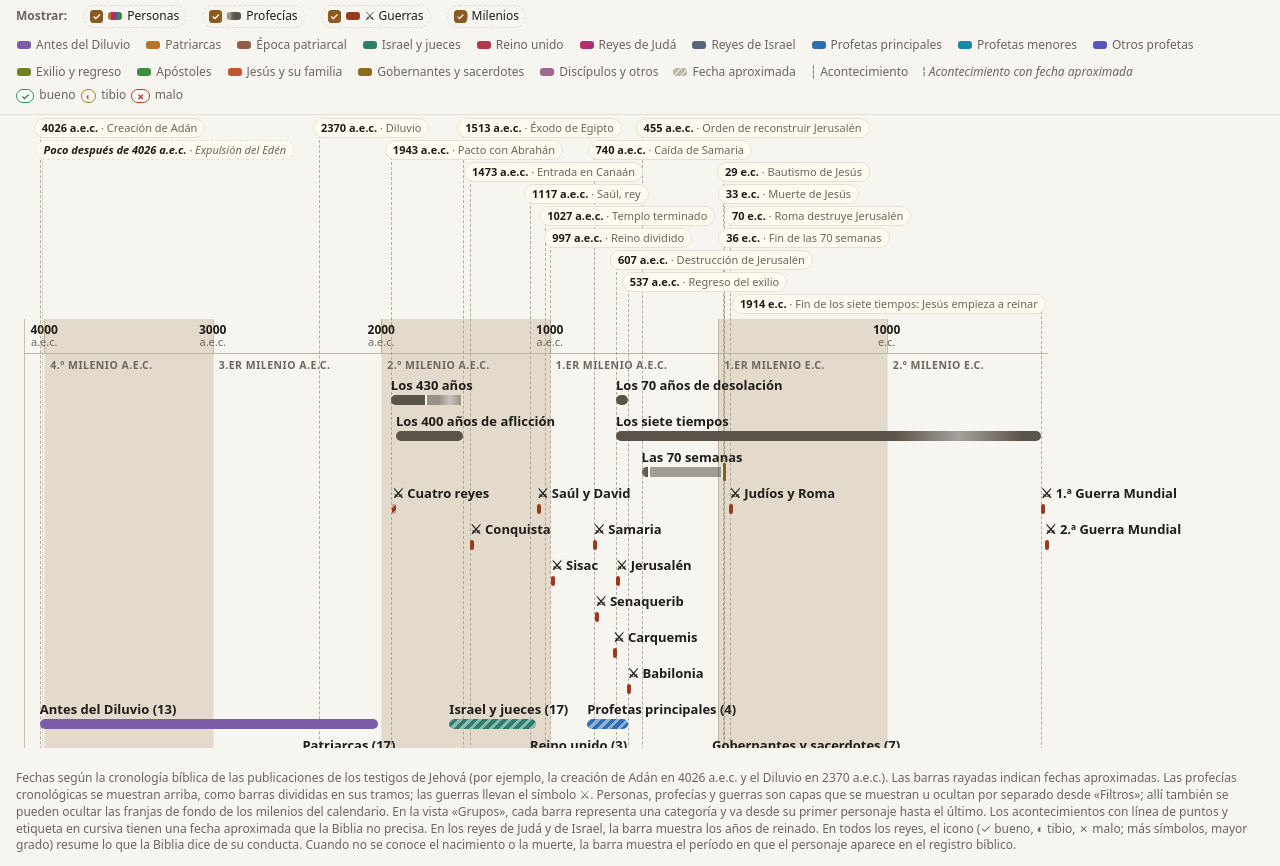
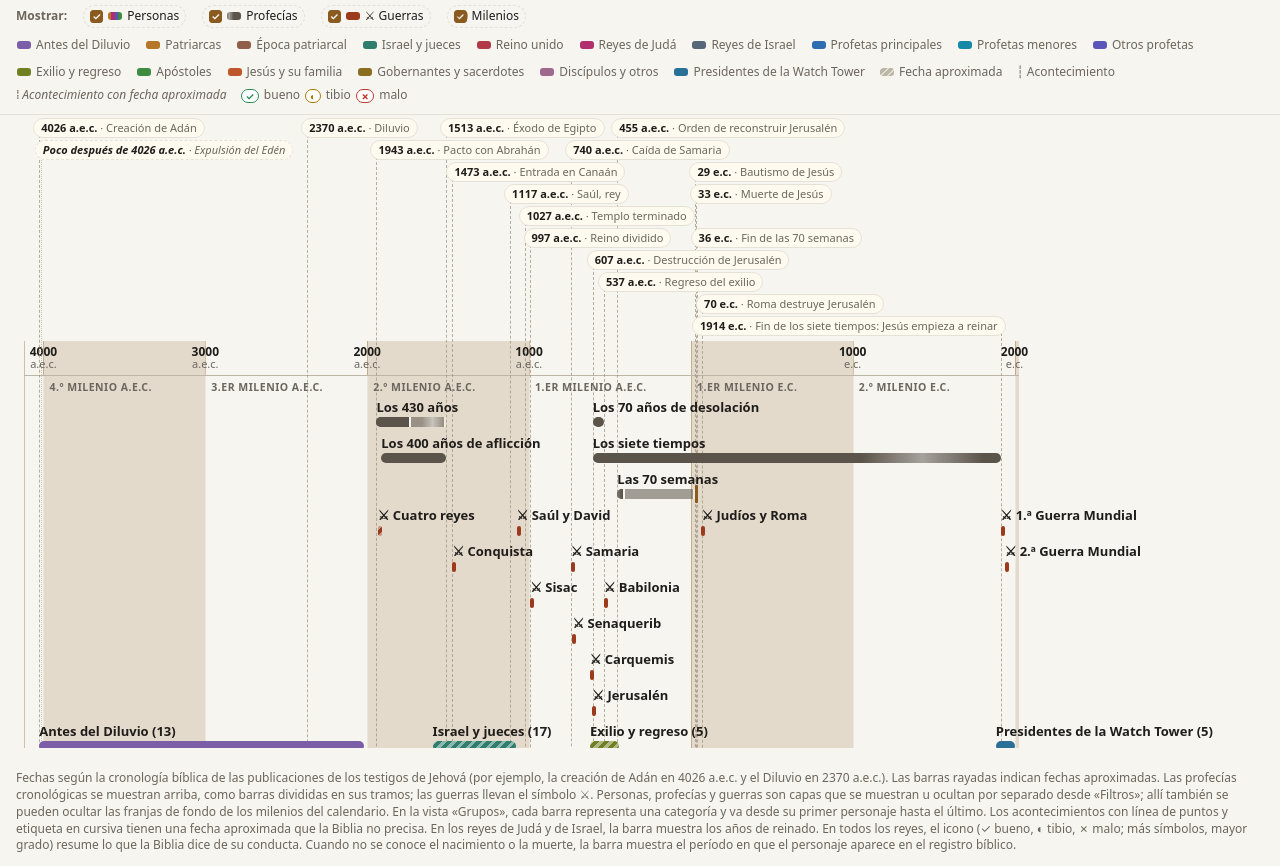
Before and after one commit to Nestornjrz/LineaDeTiempo, a plain HTML site: page index.html in a window 1280 px wide. Shown: the part 52-918 px from the top of the page. Drawn offline with Linux system fonts and the light colour scheme.

Commit message:
Agregar los primeros presidentes de la Sociedad Watch Tower
- Nueva categoría "Presidentes de la Watch Tower" (capa Personas) con
  Russell, Rutherford, Knorr, Franz y Henschel; la barra muestra los
  años de presidencia y la ficha, su nacimiento, muerte y un hecho
  destacado.
- La ficha muestra "Fuente:" cuando no hay textos bíblicos que citar.
- La línea de tiempo se extiende hasta 2030 y se agrega la franja del
  3.er milenio e.c.

Co-Authored-By: Claude Opus 5.5 <noreply@anthropic.com>

```diff
--- a/index.html
+++ b/index.html
@@ -22,7 +22,7 @@
   --c-ante:#7b5ea7; --c-patri:#b5762a; --c-epat:#8f5f4a; --c-israel:#2f7d6d; --c-reyes:#b23a48;
   --c-juda:#b0306f; --c-isr:#56677a;
   --c-profp:#2f6db3; --c-profm:#1689a8; --c-prof:#5a55b8;
-  --c-exilio:#6f7f22; --c-cristo:#c0562b; --c-apost:#3d8c40; --c-gob:#8a6d1f; --c-disc:#a0688f; --c-crono:#5b544a; --c-guerra:#9c3a1e;
+  --c-exilio:#6f7f22; --c-cristo:#c0562b; --c-apost:#3d8c40; --c-gob:#8a6d1f; --c-disc:#a0688f; --c-crono:#5b544a; --c-guerra:#9c3a1e; --c-pres:#2a6f97;
   --good:#2e8b57; --bad:#c0392b; --tibio:#a87a00;
   --mil:rgba(138,90,31,.17); --mil-line:rgba(138,90,31,.35); --sheen:rgba(255,255,255,.45); --event:#9a8f7a; --pill:#fffaf0; --shadow:0 6px 24px rgba(40,30,10,.18);
 }
@@ -34,7 +34,7 @@
     --c-juda:#e66fa6; --c-isr:#9aaabd;
     --good:#5cc98a; --bad:#ef6b5e; --tibio:#e8c04a;
     --c-profp:#6aa3e6; --c-profm:#4cc4e0; --c-prof:#9b96ec;
-    --c-exilio:#a8bb4c; --c-cristo:#ee8758; --c-apost:#6cc26f; --c-gob:#d1b04f; --c-disc:#d39bc2; --c-crono:#ada188; --c-guerra:#e0714f;
+    --c-exilio:#a8bb4c; --c-cristo:#ee8758; --c-apost:#6cc26f; --c-gob:#d1b04f; --c-disc:#d39bc2; --c-crono:#ada188; --c-guerra:#e0714f; --c-pres:#6fb3d9;
     --mil:rgba(255,236,205,.12); --mil-line:rgba(224,168,90,.3); --sheen:rgba(255,255,255,.6); --event:#8c836f; --pill:#2a261d; --shadow:0 6px 24px rgba(0,0,0,.5);
   }
 }
@@ -402,6 +402,7 @@ body.v .person.crono .bar::after{
    dt: texto propio para la duración (se usa en lugar del texto automático)
    seg: tramos de una profecía [{n, s, e, d}]; mark: momentos destacados dentro de ella [{y, n}]
    lb: nombre corto para la barra en la vista vertical (celular)
+   src: fuente (publicación) cuando no hay textos bíblicos que citar
    q: término de búsqueda en jw.org cuando el nombre lleva aclaración, p. ej. "Ocozías (Judá)"
 */
 const CATS = {
@@ -420,6 +421,7 @@ const CATS = {
   cristo: {n:'Jesús y su familia', v:'--c-cristo', t:'Jesús, sus padres, sus medios hermanos y sus parientes'},
   gob:    {n:'Gobernantes y sacerdotes', v:'--c-gob', t:'Reyes, emperadores, gobernadores y sumos sacerdotes del tiempo de Jesús'},
   disc:   {n:'Discípulos y otros', v:'--c-disc', t:'Discípulos y otras personas de los Evangelios y de los primeros años del cristianismo'},
+  pres:   {n:'Presidentes de la Watch Tower', v:'--c-pres', t:'Presidentes de la Sociedad Watch Tower Bible and Tract Society of Pennsylvania, la entidad legal de los testigos de Jehová'},
   // capa: no es una categoría de personas; se muestra u oculta con su propio botón y no se agrupa
   crono:  {n:'Profecías cronológicas', v:'--c-crono', t:'Profecías bíblicas que indican un periodo de tiempo y cuyo cumplimiento se puede fechar', capa:true},
   guerra: {n:'Guerras', v:'--c-guerra', t:'Guerras y conquistas importantes del relato bíblico y de su cumplimiento profético', capa:true},
@@ -696,6 +698,28 @@ const PEOPLE = [
    d:'La guerra más destructiva de la historia. Las publicaciones de los testigos de Jehová la consideran parte del cumplimiento de la señal de los últimos días.',
    r:'Mateo 24:7; 2 Timoteo 3:1-5; Apocalipsis 6:4', al:'guerra mundial segunda'},
 
+  // --- Presidentes de la Sociedad Watch Tower (la barra muestra los años de presidencia) ---
+  {n:'Charles T. Russell', q:'Charles Taze Russell', s:1884, e:1916, c:'pres', k:'presidencia',
+   dt:'Presidente de 1884 a 1916 (32 años). Nació en 1852 y murió en 1916',
+   d:'Con un grupo de Estudiantes de la Biblia de Pittsburgh (EE. UU.) empezó a estudiar la Biblia a fondo y en 1879 comenzó a publicar la revista que hoy se llama La Atalaya. Fue el primer presidente de la Sociedad Watch Tower.',
+   src:'Los testigos de Jehová, proclamadores del Reino de Dios (1993) y otras publicaciones de jw.org', r:'', al:'Russell Charles Taze Atalaya Estudiantes de la Biblia'},
+  {n:'Joseph F. Rutherford', q:'Joseph Rutherford', s:1917, e:1942, c:'pres', k:'presidencia',
+   dt:'Presidente de 1917 a 1942 (25 años). Nació en 1869 y murió en 1942',
+   d:'Abogado. Durante su presidencia, en 1931, los Estudiantes de la Biblia adoptaron el nombre bíblico de testigos de Jehová (Isaías 43:10).',
+   src:'Los testigos de Jehová, proclamadores del Reino de Dios (1993) y otras publicaciones de jw.org', r:'', al:'Rutherford Joseph Franklin juez'},
+  {n:'Nathan H. Knorr', q:'Nathan Knorr', s:1942, e:1977, c:'pres', k:'presidencia',
+   dt:'Presidente de 1942 a 1977 (35 años). Nació en 1905 y murió en 1977',
+   d:'Impulsó la capacitación de los predicadores: en 1943 se fundó la Escuela Bíblica de Galaad para formar misioneros y en las congregaciones se inició una escuela para enseñar a predicar.',
+   src:'Los testigos de Jehová, proclamadores del Reino de Dios (1993) y otras publicaciones de jw.org', r:'', al:'Knorr Nathan Homer Galaad'},
+  {n:'Frederick W. Franz', q:'Frederick Franz', s:1977, e:1992, c:'pres', k:'presidencia',
+   dt:'Presidente de 1977 a 1992 (15 años). Nació en 1893 y murió en 1992',
+   d:'Estudioso de la Biblia y de sus idiomas originales. Fue vicepresidente durante la presidencia de Knorr y miembro del Cuerpo Gobernante.',
+   src:'Los testigos de Jehová, proclamadores del Reino de Dios (1993) y otras publicaciones de jw.org', r:'', al:'Franz Frederick William'},
+  {n:'Milton G. Henschel', q:'Milton Henschel', s:1992, e:2000, c:'pres', k:'presidencia',
+   dt:'Presidente de 1992 a 2000 (8 años). Nació en 1920 y murió en 2003',
+   d:'Miembro del Cuerpo Gobernante. En el año 2000, los miembros del Cuerpo Gobernante dejaron la dirección de las corporaciones legales para concentrarse en la enseñanza y el cuidado espiritual.',
+   src:'Los testigos de Jehová, proclamadores del Reino de Dios (1993) y otras publicaciones de jw.org', r:'', al:'Henschel Milton George Cuerpo Gobernante'},
+
   {n:'Timoteo', s:50, e:65, a:'se', c:'disc', k:'registro', d:'Compañero de viaje de Pablo y superintendente cristiano.', r:'Hechos 16:1-3; 1 y 2 Timoteo'},
 ];
 
@@ -795,13 +819,13 @@ const EVENTS = [
 const ORD = ['', '1.er', '2.º', '3.er', '4.º', '5.º'];
 const MILLENNIA = [
   ...[5, 4, 3, 2, 1].map(k => ({s:-k * 1000, e:-(k - 1) * 1000 - 1, n:`${ORD[k]} milenio a.e.c.`})),
-  ...[1, 2].map(k => ({s:(k - 1) * 1000 + 1, e:k * 1000, n:`${ORD[k]} milenio e.c.`})),
+  ...[1, 2, 3].map(k => ({s:(k - 1) * 1000 + 1, e:k * 1000, n:`${ORD[k]} milenio e.c.`})),
 ];
 
 /* ===================== UTILIDADES ===================== */
 // Convierte año calendario a recta numérica continua (no existe el año 0).
 const T = y => y < 0 ? y + 1 : y;
-const T0 = T(-4120), T1 = T(1960);   // hasta pasado 1914, fin de los siete tiempos
+const T0 = T(-4120), T1 = T(2030);   // hasta la actualidad (presidentes de la Watch Tower)
 const fmtY = y => y < 0 ? `${-y} a.e.c.` : `${y} e.c.`;
 const norm = s => s.normalize('NFD').replace(/[̀-ͯ]/g,'').toLowerCase();
 const css = v => getComputedStyle(document.documentElement).getPropertyValue(v).trim();
@@ -1217,7 +1241,7 @@ function select(id, scroll){
   }
   card.querySelector('.desc').textContent = p.d;
   fillSegs(p);
-  card.querySelector('.refs').textContent = 'Textos: ' + p.r;
+  card.querySelector('.refs').textContent = p.src ? 'Fuente: ' + p.src : 'Textos: ' + p.r;
   card.classList.add('open');
 }
 // Ficha de un grupo (vista "Grupos")
```
